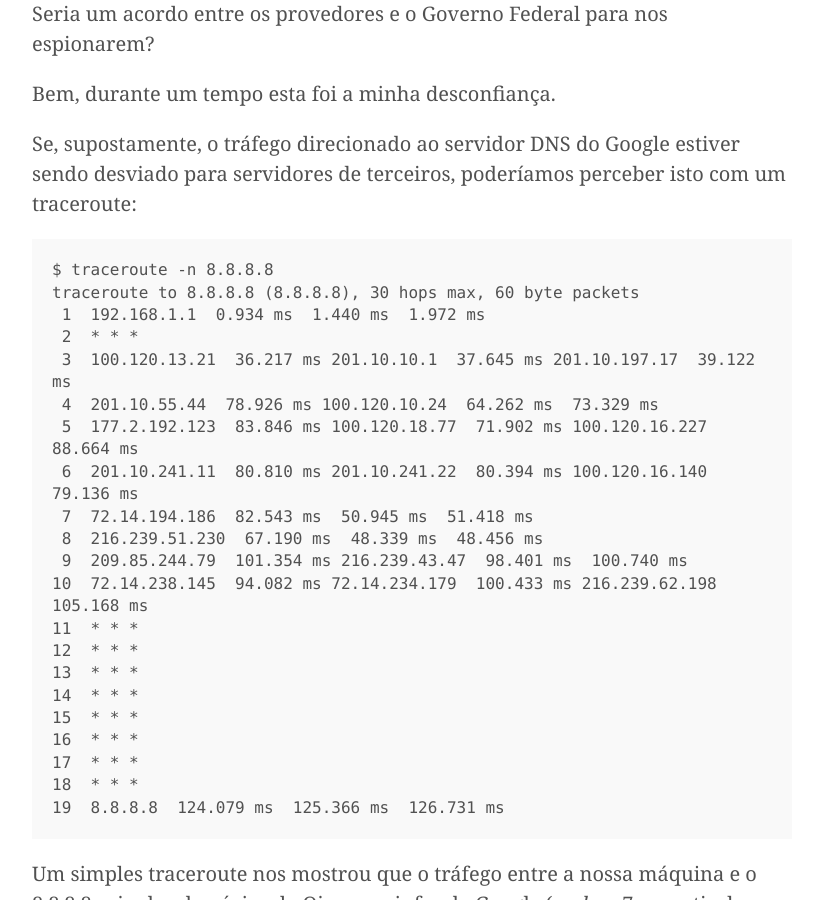
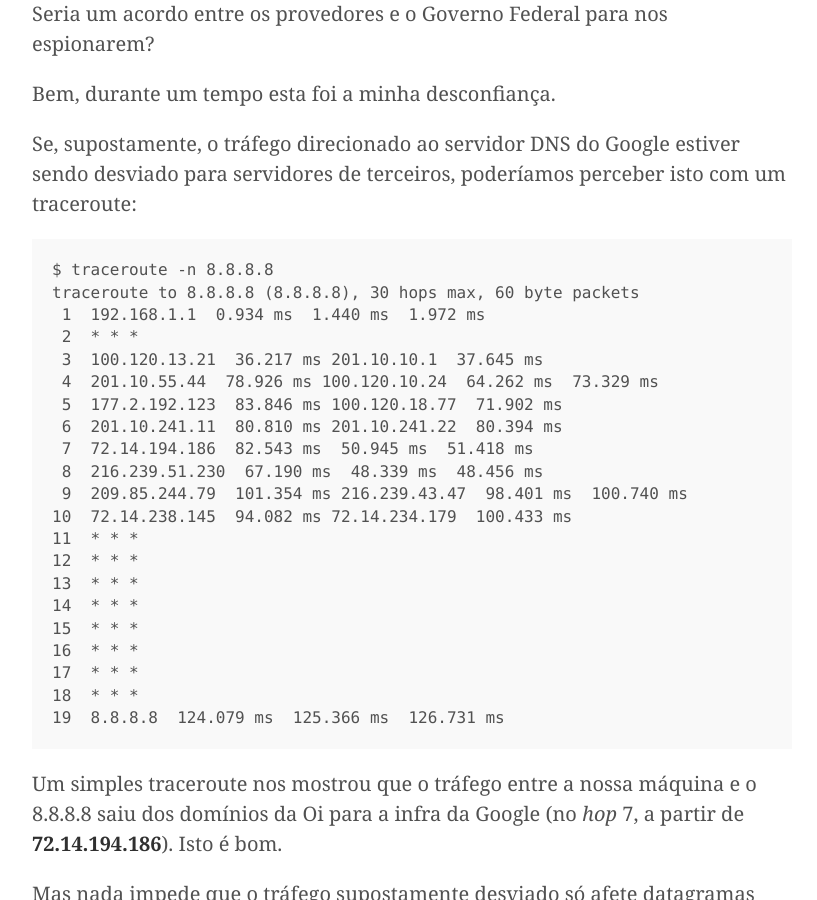
Before and after one commit to Kingm0b/jekyll-minimal-theme, a Jekyll site: the page built from _posts/2017-01-10-dns-hijacking-isp.md, in a window 1280 px wide and 900 px high, scrolled down 3252 px. Shown: the whole window, without its empty margins (228-1045 px from the left). Built offline with Jekyll 4.4.1, drawn with Linux system fonts in a browser that asks for light colours.

Commit message:
Update 2017-01-10-dns-hijacking-isp.md

```diff
--- a/_posts/2017-01-10-dns-hijacking-isp.md
+++ b/_posts/2017-01-10-dns-hijacking-isp.md
@@ -139,14 +139,14 @@ $ traceroute -n 8.8.8.8
 traceroute to 8.8.8.8 (8.8.8.8), 30 hops max, 60 byte packets
  1  192.168.1.1  0.934 ms  1.440 ms  1.972 ms
  2  * * *
- 3  100.120.13.21  36.217 ms 201.10.10.1  37.645 ms 201.10.197.17  39.122 ms
+ 3  100.120.13.21  36.217 ms 201.10.10.1  37.645 ms
  4  201.10.55.44  78.926 ms 100.120.10.24  64.262 ms  73.329 ms
- 5  177.2.192.123  83.846 ms 100.120.18.77  71.902 ms 100.120.16.227  88.664 ms
- 6  201.10.241.11  80.810 ms 201.10.241.22  80.394 ms 100.120.16.140  79.136 ms
+ 5  177.2.192.123  83.846 ms 100.120.18.77  71.902 ms
+ 6  201.10.241.11  80.810 ms 201.10.241.22  80.394 ms
  7  72.14.194.186  82.543 ms  50.945 ms  51.418 ms
  8  216.239.51.230  67.190 ms  48.339 ms  48.456 ms
  9  209.85.244.79  101.354 ms 216.239.43.47  98.401 ms  100.740 ms
-10  72.14.238.145  94.082 ms 72.14.234.179  100.433 ms 216.239.62.198  105.168 ms
+10  72.14.238.145  94.082 ms 72.14.234.179  100.433 ms
 11  * * *
 12  * * *
 13  * * *
@@ -280,6 +280,7 @@ Se vocês sniffarem o tráfego, verão uma série de consultas DNS sendo lançad
 Mesmo assim, observe no hop 7 que os pacotes alcançaram a infra da Google.
 
 
+
 Baseado nesta notícia:
 
 http://www.theregister.co.uk/2016/05/27/blue_coat_ca_certs/
```
